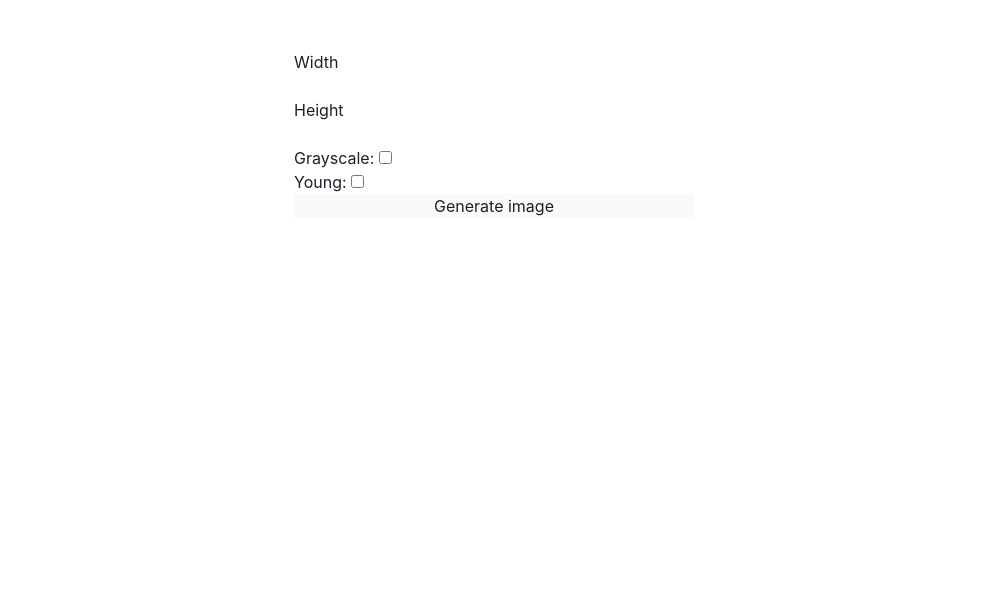
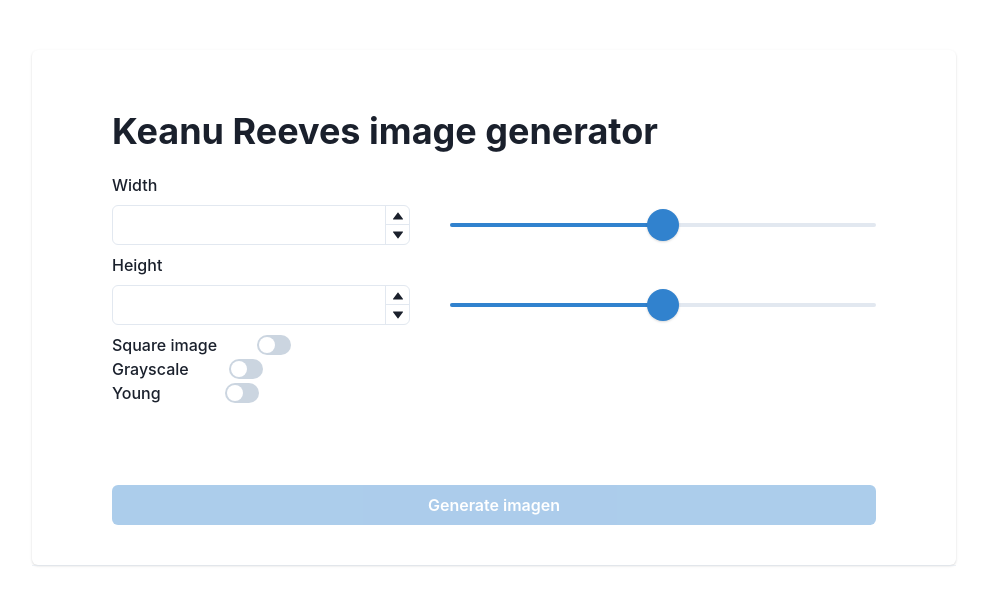
Before and after one commit to ochoalopezalfredo/AstraZeneca-FullStack-CodeChallenge, a React (Create React App) app in the folder frontend/: page / in a window 1280 px wide. Shown: the top 604 px of the page, without its empty margins (146-1133 px from the left). Built offline with nearby package versions, Linux system fonts and the light colour scheme.

Commit message:
Convert form app  to Chakra UI

```diff
--- a/frontend/src/App.tsx
+++ b/frontend/src/App.tsx
@@ -1,41 +1,156 @@
 
-import { useForm } from 'react-hook-form';
+import { Controller, useForm } from 'react-hook-form';
 import { useDispatch, useSelector } from 'react-redux';
-import './App.css';
 import { ImageComponent } from './components/image';
 import { fetchImageRequest } from './redux/actions';
 import { ImageOptions, RootState } from './types';
+import { Box, Button, Card, CardHeader, Center, Flex, FormControl, FormHelperText, FormLabel, Heading, Input, NumberDecrementStepper, NumberIncrementStepper, NumberInput, NumberInputField, NumberInputStepper, Slider, SliderFilledTrack, SliderThumb, SliderTrack, Spinner, Switch } from '@chakra-ui/react'
+import { Divider } from '@chakra-ui/react'
 
+type FormData = {
+  width: number,
+  height?: number,
+  grayscale: number,
+  young: number,
+  square: number
+}
 
 const App = () => {
   const dispatch = useDispatch();
   const { data, error, loading } = useSelector((state: RootState) => state.image)
-  const { register, handleSubmit, formState: { isValid }, } = useForm<ImageOptions>()
+  const { watch, control, handleSubmit, formState: { isValid, errors } } = useForm<FormData>()
 
+  const squareImage = watch('square');
 
-
-  const onSubmit = (values: ImageOptions) => {
-    values.width = +values.width
-    values.height = Number(values?.height) ?? values.width
-    dispatch(fetchImageRequest(values))
+  const onSubmit = ({ square, ...values }: FormData) => {
+    const params = values as unknown as ImageOptions
+    if (squareImage) {
+      params.height = undefined
+    }
+    dispatch(fetchImageRequest(params))
   }
 
+  return (
+    <Center>
+      <Box p={50} w={'80%'} >
+        <Card py={10} px={20}>
+          <CardHeader px={0}>
+            <Heading >Keanu Reeves image generator</Heading>
+          </CardHeader>
+          <Controller
+            name="width"
+            control={control}
+            rules={{
+              required: true,
+              max: 1000,
+              min: 1
+            }}
+            render={({ field }) =>
+              <FormControl>
+                <FormLabel>Width</FormLabel>
+                <Flex>
+                  <NumberInput maxW={1000} mr={10} {...field}>
+                    <NumberInputField />
+                    <NumberInputStepper>
+                      <NumberIncrementStepper />
+                      <NumberDecrementStepper />
+                    </NumberInputStepper>
+                  </NumberInput>
+                  <Slider
+                    max={1000}
+                    flex='1'
+                    focusThumbOnChange={false}
+                    {...field}
+                  >
+                    <SliderTrack>
+                      <SliderFilledTrack bg='blue.500' />
+                    </SliderTrack>
+                    <SliderThumb bg='blue.500' fontSize='sm' boxSize='32px' />
+                  </Slider>
+                </Flex>
+                <FormHelperText>{errors.width?.message}</FormHelperText>
+              </FormControl>
+            }
+          />
 
-  return (
-    <div className='container'>
-      <form className='form' onSubmit={handleSubmit(onSubmit)}>
-        <label>Width</label>
-        <input type='number'  {...register("width", { required: true })} />
-        <label>Height</label>
-        <input type='number'  {...register("height")} />
-        <label>Grayscale: <input type="checkbox"   {...register("grayscale")} /> </label>
-        <label>Young:   <input type="checkbox"  {...register("young")} /></label>
+          {!squareImage && <Controller
+            name="height"
+            control={control}
+            rules={{
+              required: !!!squareImage,
+              max: 1000,
+              min: 1
+            }}
+            render={({ field }) =>
+              <FormControl >
+                <FormLabel>Height</FormLabel>
+                <Flex>
+                  <NumberInput maxW={1000} mr={10} {...field}>
+                    <NumberInputField />
+                    <NumberInputStepper>
+                      <NumberIncrementStepper />
+                      <NumberDecrementStepper />
+                    </NumberInputStepper>
+                  </NumberInput>
+                  <Slider
 
-        <input disabled={!isValid} type="submit" value={'Generate image'} />
-      </form>
-      {loading && <p>LOADING IMAGE ...</p>}
-      {!loading && <ImageComponent data={data} error={error} />}
-    </div>
+                    max={1000}
+                    flex='1'
+                    focusThumbOnChange={false}
+                    {...field}
+                  >
+                    <SliderTrack>
+                      <SliderFilledTrack bg='blue.500' />
+                    </SliderTrack>
+                    <SliderThumb bg='blue.500' fontSize='sm' boxSize='32px' />
+                  </Slider>
+                </Flex>
+                <FormHelperText>{errors.width?.message}</FormHelperText>
+              </FormControl>
+            }
+          />}
+          <Controller
+            name="square"
+            control={control}
+            render={({ field }) =>
+              <FormControl>
+                <Flex alignItems={'center'}>
+                  <FormLabel m={0} mr={10}>Square image</FormLabel>
+                  <Switch   {...field} />
+                </Flex>
+              </FormControl>
+            }
+          />
+          <Controller
+            name="grayscale"
+            control={control}
+            render={({ field }) =>
+              <FormControl>
+                <Flex alignItems={'center'}>
+                  <FormLabel m={0} mr={10}>Grayscale</FormLabel>
+                  <Switch   {...field} />
+                </Flex>
+              </FormControl>
+            }
+          />
+          <Controller
+            name="young"
+            control={control}
+            render={({ field }) =>
+              <FormControl>
+                <Flex alignItems={'center'}>
+                  <FormLabel m={0} mr={16}>Young </FormLabel>
+                  <Switch  {...field} />
+                </Flex>
+              </FormControl>}
+          />
+          <Button mt={20} colorScheme='blue' isDisabled={!isValid} onClick={handleSubmit(onSubmit)} >Generate imagen</Button>
+        </Card>
+        <Divider />
+
+        <ImageComponent data={data} error={error} loading={loading} />
+      </Box>
+    </Center>
   )
 
 }
```
